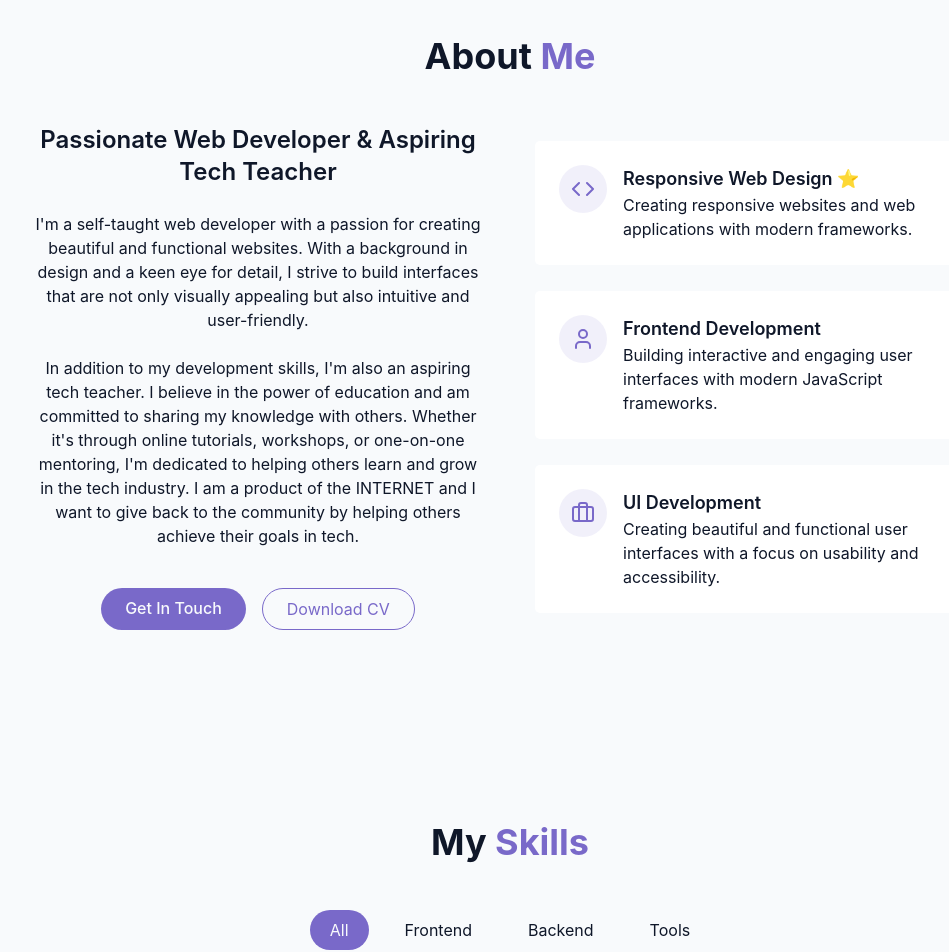
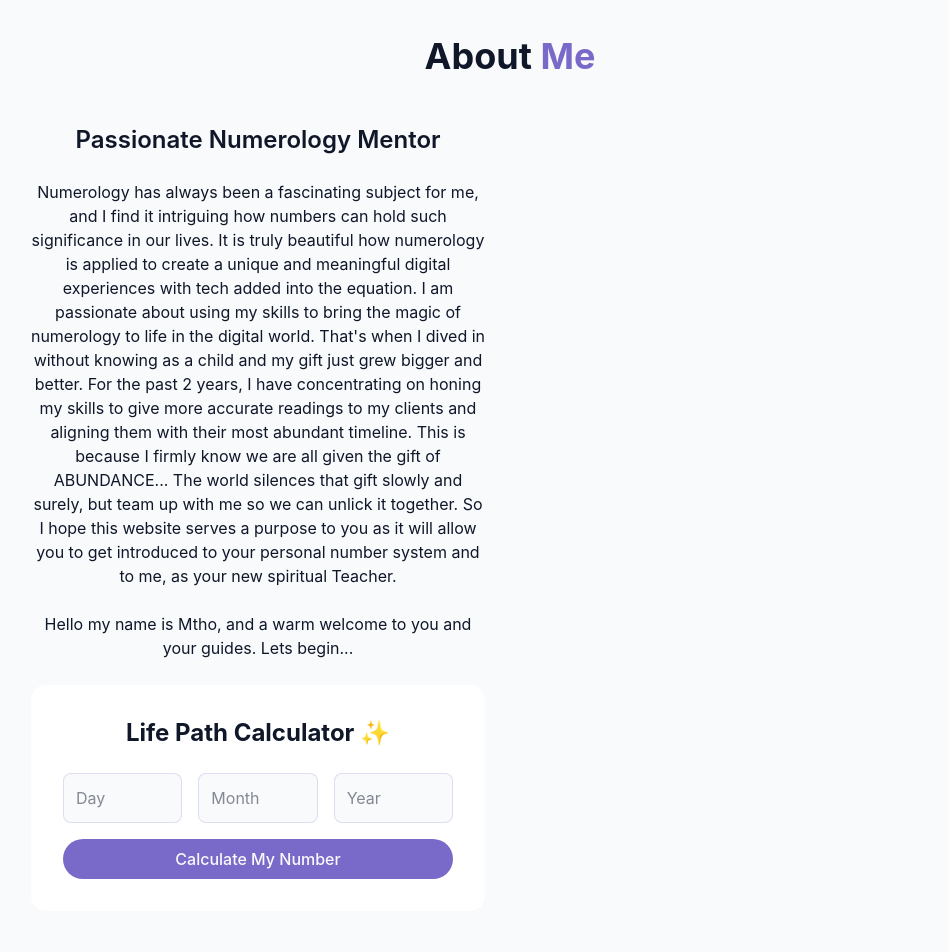
Before and after one commit to MamaKbubu/Portfolio, a React (Vite) app: page / in a window 1280 px wide. Shown: the part 860-1812 px from the top of the page, without its empty margins (130-1079 px from the left). Built offline with nearby package versions, Linux system fonts and the light colour scheme; the HTML template or start-up script is replaced by a standard one.

Commit message:
from portfolio now small changes need to be applied

```diff
--- a/src/components/AboutSection.jsx
+++ b/src/components/AboutSection.jsx
@@ -1,5 +1,5 @@
 import { Briefcase, Code, User } from "lucide-react";
-
+import { LifePathCalculator } from "./LifeCalculator";
 export const AboutSection = () => {
     return (
         <section id="about" className="py-24 px-4 relative">
@@ -12,83 +12,26 @@ export const AboutSection = () => {
                 <div className="grid grid-cols-1 md:grid-cols-2 gap-12 items-center">
                     <div className="space-y-6">
                         <h3 className="text-2xl font-semibold">
-                            Passionate Web Developer & Aspiring Tech Teacher
+                            Passionate Numerology Mentor
                         </h3>
 
                         <p className="text-muted-foreground">
-                            I'm a self-taught web developer with a passion for creating
-                            beautiful and functional websites. With a background in design and
-                            a keen eye for detail, I strive to build interfaces that are not
-                            only visually appealing but also intuitive and user-friendly.
+                            Numerology has always been a fascinating subject for me, and I find it intriguing how numbers can hold such significance in our lives. It is truly beautiful how numerology is applied to create a unique and meaningful digital experiences with tech added into the equation.
+                            I am passionate about using my skills to bring the magic of numerology to life in the digital world.
+                            That's when I dived in without knowing as a child and my gift just grew bigger and better. For the past 2 years, I have concentrating on honing my skills to give more accurate readings to my clients and aligning them with their most abundant timeline.
+                            This is because I firmly know we are all given the gift  of ABUNDANCE... The world silences that gift slowly and surely, but team up with me so we can unlick it together.
+                            So I hope this website serves a purpose to you as it will allow you to get introduced to your personal number system and to me, as your new spiritual Teacher.
+
+
                         </p>
 
                         <p className="text-muted-foreground">
-                            In addition to my development skills, I'm also an aspiring tech
-                            teacher. I believe in the power of education and am committed to
-                            sharing my knowledge with others. Whether it's through online
-                            tutorials, workshops, or one-on-one mentoring, I'm dedicated to
-                            helping others learn and grow in the tech industry. I am a product of
-                            the INTERNET and I want to give back to the community by helping others achieve their goals in tech.
+                            Hello my name is Mtho, and a warm welcome to you and your guides. Lets begin...
+
                         </p>
 
-                        <div className="flex flex-col sm:flex-row gap-4 pt-4 justify-center">
-                            <a href="#contact" className="cosmic-button">
-                                {" "}
-                                Get In Touch
-                            </a>
-
-                            <a
-                                href="https://docs.google.com/document/d/1OMdzfyMQnHVM4NUoixA8GI3dSFh7FS6uJxuwMf5WRYQ/edit?tab=t.0#heading=h.xxfmfyg5e76p"
-                                className="px-6 py-2 rounded-full border border-primary text-primary hover:bg-primary/10 transition-colors duration-300"
-                            >
-                                Download CV
-                            </a>
-                        </div>
-                    </div>
-
-                    <div className="grid grid-cols-1 gap-6">
-                        <div className="gradient-border p-6 card-hover">
-                            <div className="flex items-start gap-4">
-                                <div className="p-3 rounded-full bg-primary/10">
-                                    <Code className="h-6 w-6 text-primary" />
-                                </div>
-                                <div className="text-left">
-                                    <h4 className="font-semibold text-lg"> Responsive Web Design ⭐</h4>
-                                    <p className="text-muted-foreground">
-                                        Creating responsive websites and web applications with
-                                        modern frameworks.
-                                    </p>
-                                </div>
-                            </div>
-                        </div>
-                        <div className="gradient-border p-6 card-hover">
-                            <div className="flex items-start gap-4">
-                                <div className="p-3 rounded-full bg-primary/10">
-                                    <User className="h-6 w-6 text-primary" />
-                                </div>
-                                <div className="text-left">
-                                    <h4 className="font-semibold text-lg">Frontend Development</h4>
-                                    <p className="text-muted-foreground">
-                                        Building interactive and engaging user interfaces with modern
-                                        JavaScript frameworks.
-                                    </p>
-                                </div>
-                            </div>
-                        </div>
-                        <div className="gradient-border p-6 card-hover">
-                            <div className="flex items-start gap-4">
-                                <div className="p-3 rounded-full bg-primary/10">
-                                    <Briefcase className="h-6 w-6 text-primary" />
-                                </div>
-
-                                <div className="text-left">
-                                    <h4 className="font-semibold text-lg">UI Development</h4>
-                                    <p className="text-muted-foreground">
-                                        Creating beautiful and functional user interfaces with a focus on
-                                        usability and accessibility.
-                                    </p>
-                                </div>
-                            </div>
+                        <div>
+                            <LifePathCalculator />
                         </div>
                     </div>
                 </div>
--- a/src/components/HeroSection.jsx
+++ b/src/components/HeroSection.jsx
@@ -12,17 +12,18 @@ export const HeroSection = () => {
                         <span className="opacity-0 animate-fade-in"> Hi, I'm</span>
                         <span className="text-primary opacity-0 animate-fade-in-delay-1">
                             {" "}
-                            Tshegofatso
+                            Mtho
                         </span>
                         <span className="text-gradient ml-2 opacity-0 animate-fade-in-delay-2">
                             {" "}
-                            Maboela
+                            Saba
                         </span>
                     </h1>
 
                     <p className="text-lg md:text-xl text-muted-foreground max-2-2xl mx-auto opacity-0 animate-fade-in-delay-3">
-                        I am a self taught web developer with a passion for creating beautiful and functional websites.
-                        I studied with ALX and SheCodes. Projects will be linked below. Enjoy😎.
+                        Welcome to the one website that will not only give you some insight of your life. But it will also help you decode
+                        your own patterns and how you can get out of your own way when it comes to success, love and your career.
+                        Enjoy😎.
 
                     </p>
 
--- /dev/null
+++ b/src/components/LifeCalculator.jsx
@@ -0,0 +1,82 @@
+import { useState } from "react";
+
+export const LifePathCalculator = () => {
+    const [day, setDay] = useState("");
+    const [month, setMonth] = useState("");
+    const [year, setYear] = useState("");
+    const [result, setResult] = useState("");
+
+    const reduceNumber = (num) => {
+        while (num > 9 && num !== 11 && num !== 22 && num !== 33) {
+            num = num
+                .toString()
+                .split("")
+                .reduce((acc, digit) => acc + Number(digit), 0);
+        }
+        return num;
+    };
+
+    const calculateLifePath = () => {
+        const total =
+            reduceNumber(Number(day)) +
+            reduceNumber(Number(month)) +
+            reduceNumber(Number(year));
+
+        const lifePath = reduceNumber(total);
+
+        setResult(lifePath);
+    };
+
+    return (
+        <div className="gradient-border p-8 rounded-2xl card-hover">
+            <h3 className="text-2xl font-bold mb-6 text-center">
+                Life Path Calculator ✨
+            </h3>
+
+            <div className="grid grid-cols-1 sm:grid-cols-3 gap-4 mb-4">
+                <input
+                    type="number"
+                    placeholder="Day"
+                    value={day}
+                    onChange={(e) => setDay(e.target.value)}
+                    className="p-3 rounded-lg bg-background border border-primary/20 outline-none"
+                />
+
+                <input
+                    type="number"
+                    placeholder="Month"
+                    value={month}
+                    onChange={(e) => setMonth(e.target.value)}
+                    className="p-3 rounded-lg bg-background border border-primary/20 outline-none"
+                />
+
+                <input
+                    type="number"
+                    placeholder="Year"
+                    value={year}
+                    onChange={(e) => setYear(e.target.value)}
+                    className="p-3 rounded-lg bg-background border border-primary/20 outline-none"
+                />
+            </div>
+
+            <button
+                onClick={calculateLifePath}
+                className="cosmic-button w-full"
+            >
+                Calculate My Number
+            </button>
+
+            {result && (
+                <div className="mt-6 text-center">
+                    <p className="text-lg text-muted-foreground">
+                        Your Life Path Number is
+                    </p>
+
+                    <h2 className="text-5xl font-bold text-primary mt-2">
+                        {result}
+                    </h2>
+                </div>
+            )}
+        </div>
+    );
+};
--- a/src/components/Navbar.jsx
+++ b/src/components/Navbar.jsx
@@ -35,8 +35,8 @@ export const Navbar = () => {
           href="#hero"
         >
           <span className="relative z-10">
-            <span className="text-glow text-foreground"> Tshego's </span>{" "}
-            Portfolio
+            <span className="text-glow text-foreground"> Bakwantu </span>{" "}
+            Soul
           </span>
         </a>
 
```
